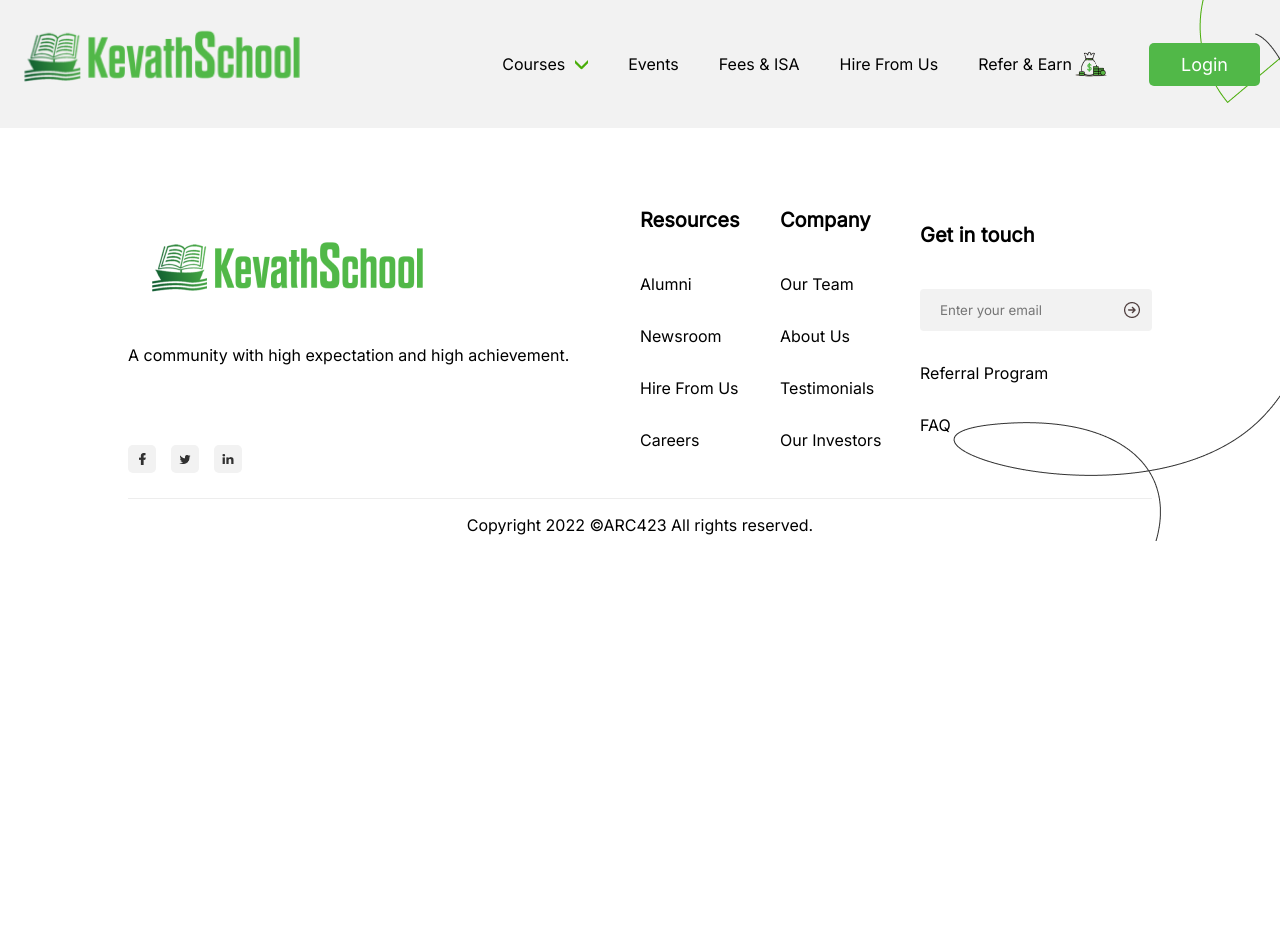
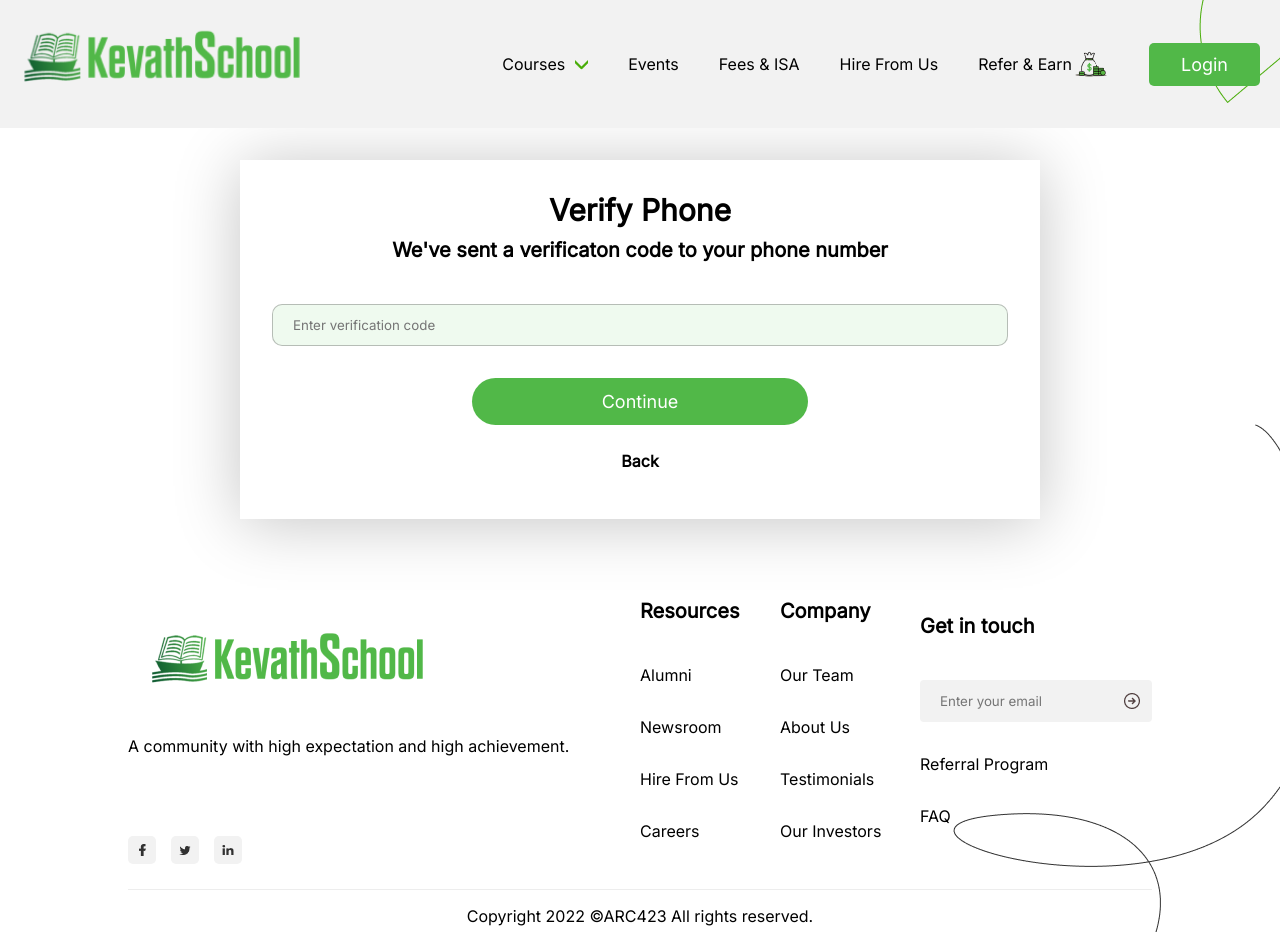
Before and after one commit to digitalstrix/kevathschool, a React (Create React App) app: page /profile-sec12 in a window 1280 px wide. Before the commit the page ends 800 px from the top, so only its background shows below. Built offline with nearby package versions, Linux system fonts and the light colour scheme; the HTML template or start-up script is replaced by a standard one.

Commit message:
further changes

```diff
--- a/src/Components/Profile/ProfileSec11.jsx
+++ b/src/Components/Profile/ProfileSec11.jsx
@@ -60,7 +60,7 @@ const ProfileSec11 = (props) => {
                         </div>
                         <div className="psi-btn">
                             <div className="row">
-                                <button className="btn btn1 btn4">Cancel</button>
+                                <button className="btn btn1 btn4 btn0">Cancel</button>
                                 <button className="btn btn1 btn4">Change</button>
                             </div>
                         </div>
--- a/src/Components/Profile/ProfileSec12.jsx
+++ b/src/Components/Profile/ProfileSec12.jsx
@@ -1,10 +1,38 @@
-import React from 'react'
+import React, { useState } from 'react'
 
 const ProfileSec12 = () => {
+    const [value, setValue] = useState({
+        verification: ''
+    });
+
+    const handleChange = (e) => {
+        setValue({ ...value, [e.target.name]: e.target.value });
+    };
+
+    const handleSubmit = async (e) => {
+        e.preventDefault();
+        console.log(value);
+    };
     return (
-        <div>
-
-        </div>
+        <>
+            <div className="eve-reg2-main">
+                <div className="eve-reg2-main1 eve-reg3-main1">
+                    <h2>Verify Phone</h2>
+                    <h5>We've sent a verificaton code to your phone number</h5>
+                    <form onSubmit={handleSubmit}>
+                        <div className="eve-reg21 eve-reg31">
+                            <input type="text" id="verification" name="verification" value={value.verification} onChange={handleChange} placeholder="Enter verification code" />
+                        </div>
+                        <div className="eve-reg22">
+                            <button className="btn btn1">Continue</button>
+                            <div className="eve-reg30">
+                                <b>Back</b>
+                            </div>
+                        </div>
+                    </form>
+                </div>
+            </div>
+        </>
     )
 }
 
--- a/src/index.css
+++ b/src/index.css
@@ -1491,6 +1491,16 @@ a{
     box-shadow: 0px 1px 17px -3px rgba(0, 0, 0, 0.31);
     border-radius: 10px;
 }
+.psi-btn .row{
+    justify-content: end;
+}
+.psi-btn button{
+    margin: 10px;
+}
+.btn0{
+    background-color: white;
+    color: black;
+}
 
 @media screen and (max-width:1380px) {
     .nav0{
@@ -2582,6 +2592,13 @@ a{
     }
 }
 @media screen and (max-width: 380px) {
+    .psi-btn button{
+        font-size: 15px;
+        padding: 7px 12px;
+    }
+    .psi-btn{
+        margin-right: 1rem;
+    }
     .yb12{
         right: 90%;
         top: 24rem;
```
